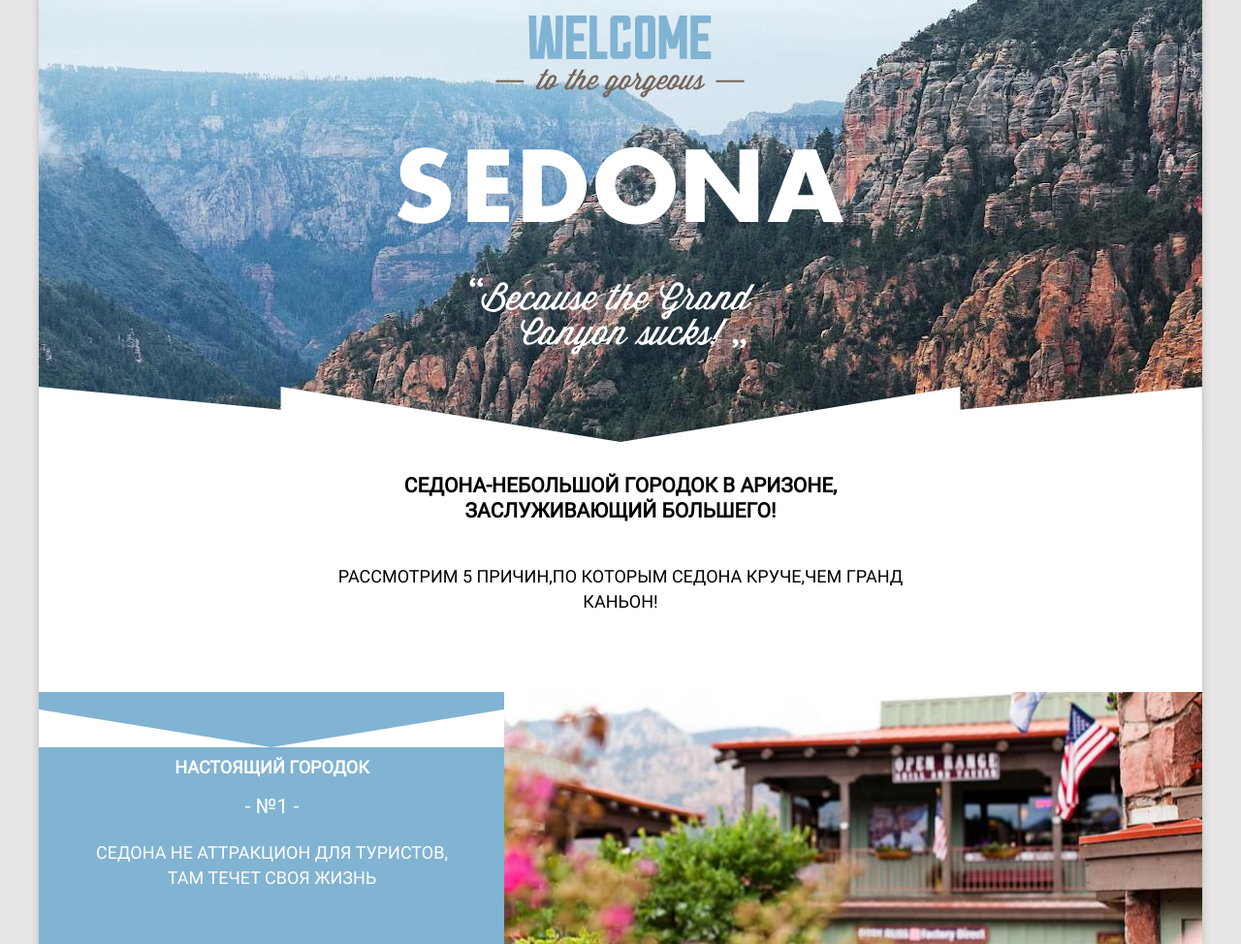
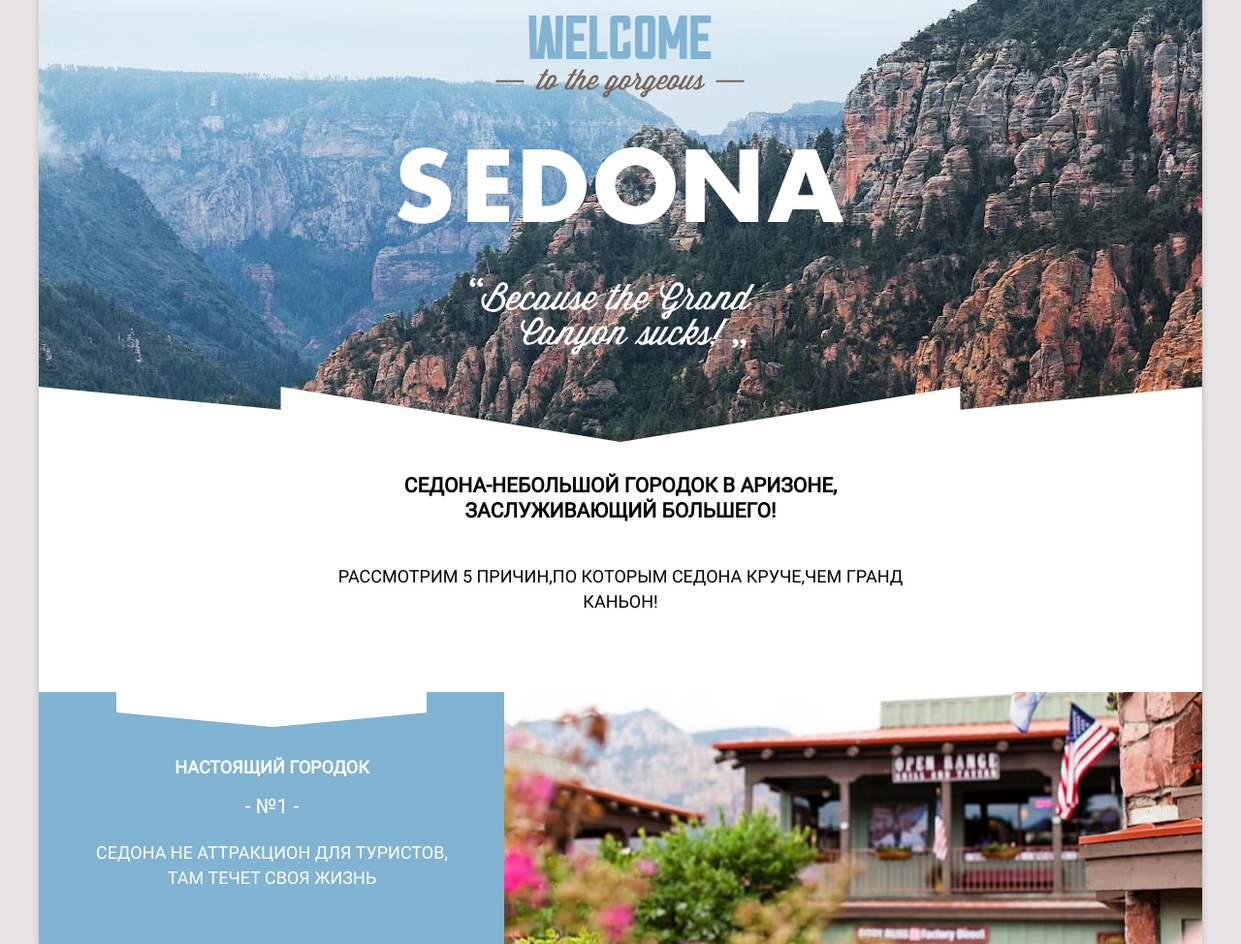
Before and after one commit to Antonio233444/Sedona, a website: page docs/index.html in a window 1280 px wide. Shown: the part 118-1092 px from the top of the page at 97% size. Drawn offline with Linux system fonts and the light colour scheme.

Commit message:
Добавление декоративного элемента

```diff
--- a/app/scss/blocks/about.scss
+++ b/app/scss/blocks/about.scss
@@ -8,16 +8,16 @@
 
 }
 
+
 .about__description:before {
   content: ' ';
   position: absolute;
   top: 0;
   left: 0;
   right: 0;
-  height: 57px;
-  background: url('../img/intro-triangle.svg') no-repeat bottom center;
+  height: 36px;
+  background: url('../img/white-copy.svg') no-repeat top center;
 }
-
 
 
 .about__description-title {
--- a/docs/index.html
+++ b/docs/index.html
@@ -8,7 +8,7 @@
   <link rel="preconnect" href="https://fonts.googleapis.com">
   <link rel="preconnect" href="https://fonts.gstatic.com" crossorigin>
   <link href="https://fonts.googleapis.com/css2?family=PT+Sans:wght@400;700&display=swap" rel="stylesheet">
-  <link rel="stylesheet" href="css/main.css?t=1645018058871">
+  <link rel="stylesheet" href="css/main.css?t=1645025790974">
 </head>
 
 <body>
```
Also changed, not shown: app/img/white-copy.svg (added), docs/css/main.css, docs/img/white-copy.svg (added).
